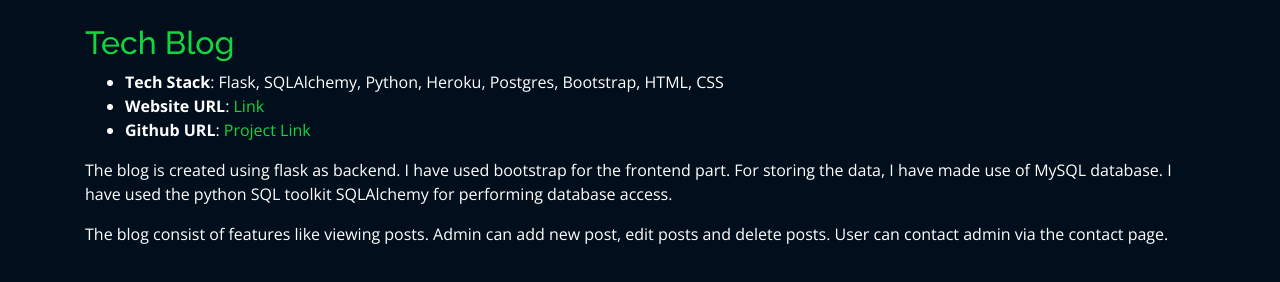
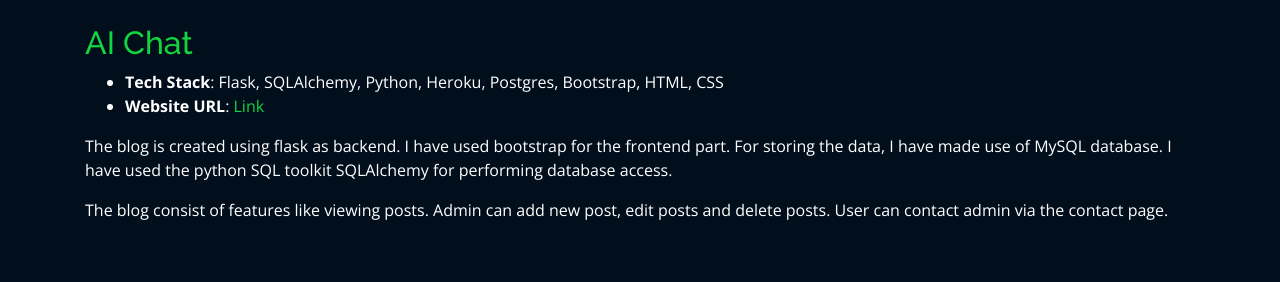
Before and after one commit to SourcedCMD/SourcedCMD.github.io, a plain HTML site: page projects/blog.html in a window 1280 px wide. Drawn offline with nearby package versions, Linux system fonts and the light colour scheme; files whose address does not match are found by name.

Commit message:
Update blog.html

```diff
--- a/projects/blog.html
+++ b/projects/blog.html
@@ -2,7 +2,7 @@
   <meta charset="utf-8">
   <meta content="width=device-width, initial-scale=1.0" name="viewport">
 
-  <title>Personal Blog</title>
+  <title>AI Chat</title>
   <meta content="" name="descriptison">
   <meta content="" name="keywords">
 
@@ -43,12 +43,11 @@
 
           <div class="col-lg-12 portfolio-info">
             <br>
-            <h2 style="color:#12d640">Tech Blog</h2>
+            <h2 style="color:#12d640">AI Chat</h2>
 
             <ul>
               <li><strong>Tech Stack</strong>: Flask, SQLAlchemy, Python, Heroku, Postgres, Bootstrap, HTML, CSS</li>
-                <li><strong>Website URL</strong>: <a href="https://techingenious.herokuapp.com/" target="_blank">Link</a></li>
-              <li><strong>Github URL</strong>: <a href="https://github.com/rajaprerak/Blog_with_flask" target="_blank">Project Link</a></li>
+                <li><strong>Website URL</strong>: <a href="https://sourcedcmdai.vercel.app/" target="_blank">Link</a></li>
             </ul>
 
             <p>
```
